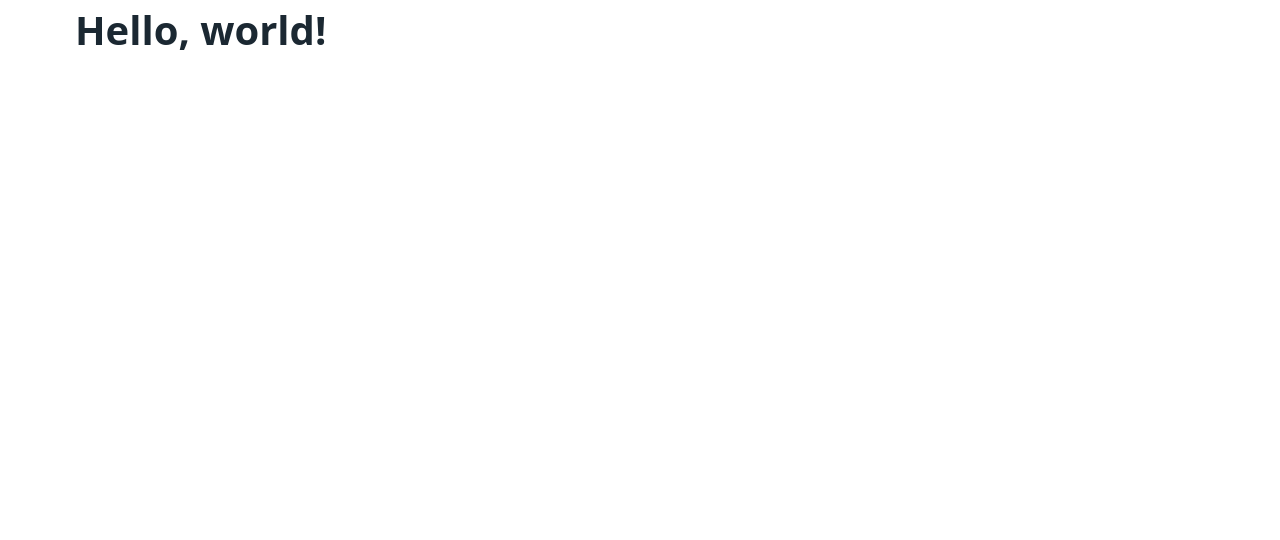
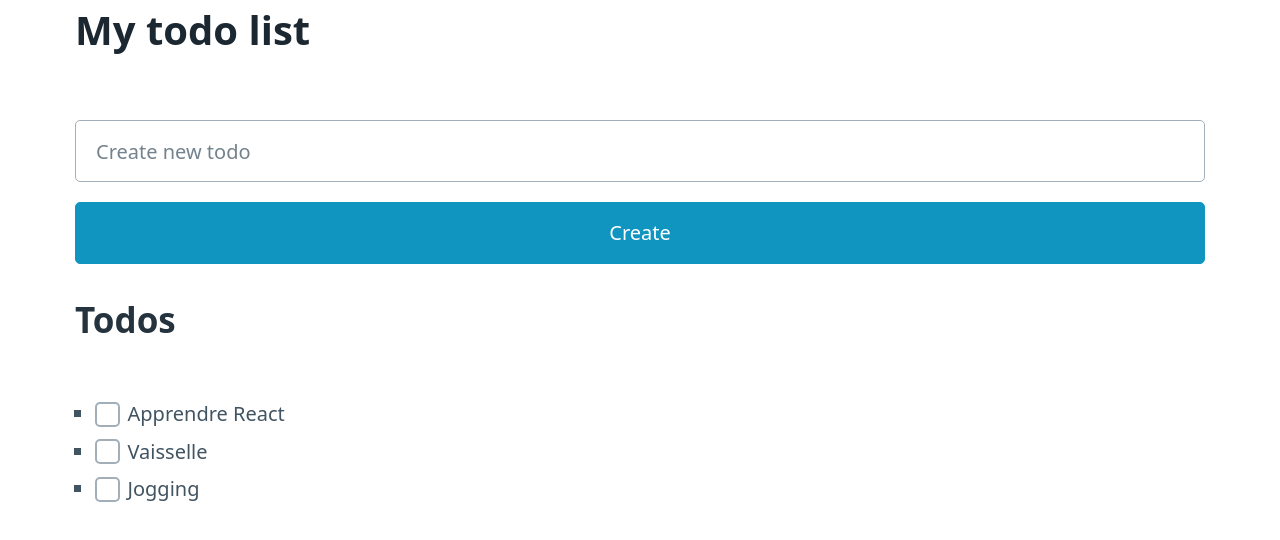
Before and after one commit to Manon98446/todo-list, a React (Vite) app: page / in a window 1280 px wide. Shown: the top 540 px of the page. Built offline with nearby package versions, Linux system fonts and the light colour scheme.

Commit message:
static is ready

```diff
--- a/src/App.jsx
+++ b/src/App.jsx
@@ -1,11 +1,17 @@
-import { useState } from 'react'
-
+import React,{ useState } from 'react'
+import AddTodo from './Components/addTodo';
+import Header from './Components/header';
+import TodoList from './Components/todoList';
 
 function App() {
 
   return (
     <main className="container">
-      <h1>Hello, world!</h1>
+      <Header />
+
+      <AddTodo/>
+
+      <TodoList/>
     </main>
   )
 }
--- /dev/null
+++ b/src/Components/addTodo.jsx
@@ -0,0 +1,8 @@
+export default function AddTodo() {
+    return (
+        <form action="#" method='POST'>
+            <input type="text" name='newTodo' placeholder='Create new todo' />
+            <button type="submit">Create</button>
+        </form>
+    )
+}
--- /dev/null
+++ b/src/Components/header.jsx
@@ -0,0 +1,7 @@
+export default function Header () {
+    return (
+        <div>
+            <h1>My todo list</h1>
+        </div>
+    );
+}
--- /dev/null
+++ b/src/Components/todoList.jsx
@@ -0,0 +1,21 @@
+export default function TodoList(){
+    return(
+        <section>
+            <h2>Todos</h2>
+            <ul>
+                <li>
+                    <input type="checkbox" />
+                    Apprendre React
+                </li>
+                <li>
+                    <input type="checkbox" />
+                    Vaisselle
+                </li>
+                <li>
+                    <input type="checkbox" />
+                    Jogging
+                </li>
+            </ul>
+        </section>
+    )
+}
```
